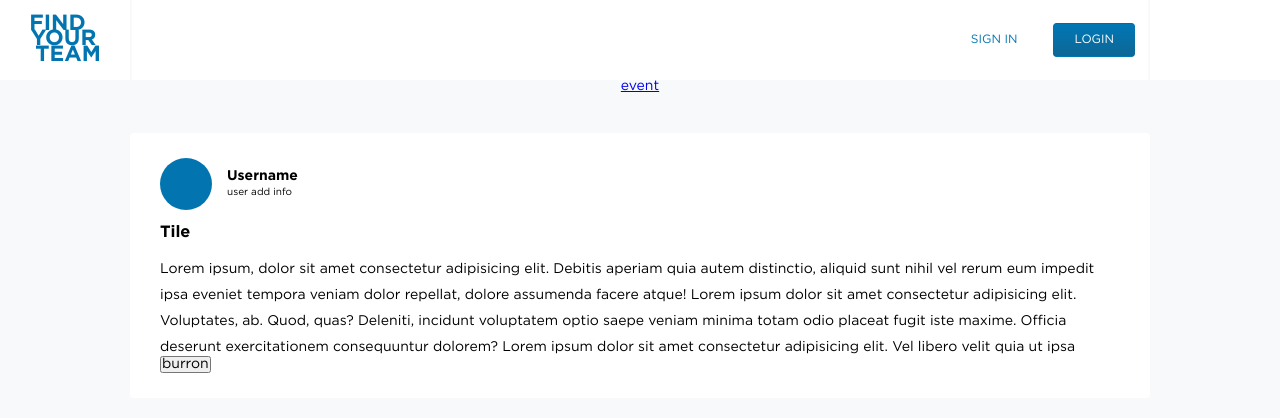
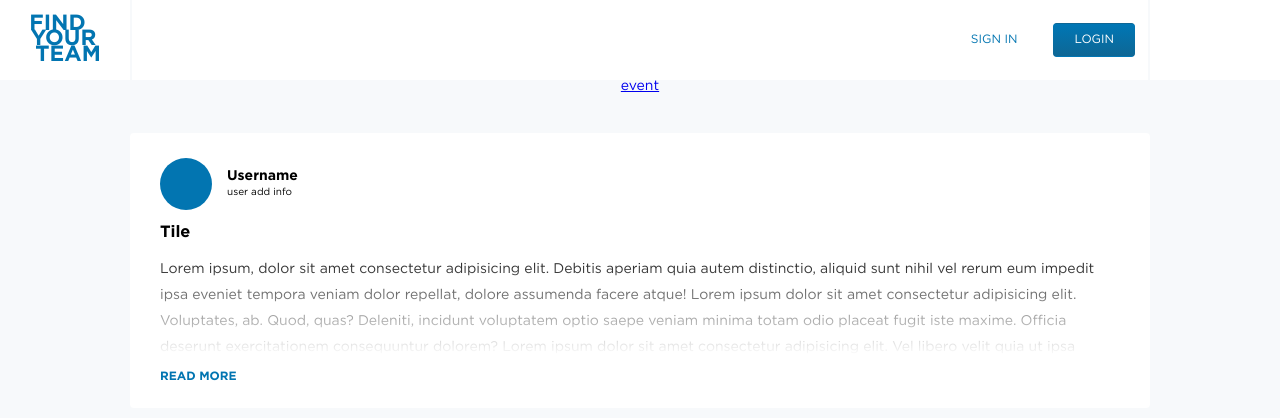
Before and after one commit to dubikvlad/FindYourTeam, a Next.js app in the folder client/: page /event in a window 1280 px wide. Shown: the top 418 px of the page. Built offline with nearby package versions, Linux system fonts and the light colour scheme.

Commit message:
fix button

```diff
--- a/client/features/pages/Event/Event.tsx
+++ b/client/features/pages/Event/Event.tsx
@@ -5,7 +5,7 @@ import {
   StyledTitle,
   StyledText,
 } from '@/features/src/styledComponents'
-import styled from 'styled-components'
+import styled, { css } from 'styled-components'
 
 export default function Event() {
   const [isOpen, setIsOpen] = useState(false)
@@ -21,7 +21,6 @@ export default function Event() {
     }
   }, [text.current, isOpen])
 
-
   return (
     <StyledPage>
       <StyledContainer>
@@ -36,31 +35,32 @@ export default function Event() {
           <StyledTitle type="h3" mb={15}>
             Tile
           </StyledTitle>
-          <div>
-            <StyledText size={14} ref={text}>
-              Lorem ipsum, dolor sit amet consectetur adipisicing elit. Debitis
-              aperiam quia autem distinctio, aliquid sunt nihil vel rerum eum
-              impedit ipsa eveniet tempora veniam dolor repellat, dolore
-              assumenda facere atque! Lorem ipsum dolor sit amet consectetur
-              adipisicing elit. Voluptates, ab. Quod, quas? Deleniti, incidunt
-              voluptatem optio saepe veniam minima totam odio placeat fugit iste
-              maxime. Officia deserunt exercitationem consequuntur dolorem?
-              Lorem ipsum dolor sit amet consectetur adipisicing elit. Vel
-              libero velit quia ut ipsa consequatur labore eos placeat
-              voluptatum! Assumenda doloribus a perspiciatis dolor quidem
-              tempore impedit culpa placeat alias. Lorem ipsum dolor, sit amet
-              consectetur adipisicing elit. Tempora harum voluptatibus magni
-              soluta quos voluptates debitis, autem, placeat doloribus et
-              quibusdam. Vel minus commodi tempore eius cum unde, dicta dolorem!
-            </StyledText>
-            <button
+
+          <Text size={14} ref={text} isOpen={isOpen}>
+            Lorem ipsum, dolor sit amet consectetur adipisicing elit. Debitis
+            aperiam quia autem distinctio, aliquid sunt nihil vel rerum eum
+            impedit ipsa eveniet tempora veniam dolor repellat, dolore assumenda
+            facere atque! Lorem ipsum dolor sit amet consectetur adipisicing
+            elit. Voluptates, ab. Quod, quas? Deleniti, incidunt voluptatem
+            optio saepe veniam minima totam odio placeat fugit iste maxime.
+            Officia deserunt exercitationem consequuntur dolorem? Lorem ipsum
+            dolor sit amet consectetur adipisicing elit. Vel libero velit quia
+            ut ipsa consequatur labore eos placeat voluptatum! Assumenda
+            doloribus a perspiciatis dolor quidem tempore impedit culpa placeat
+            alias. Lorem ipsum dolor, sit amet consectetur adipisicing elit.
+            Tempora harum voluptatibus magni soluta quos voluptates debitis,
+            autem, placeat doloribus et quibusdam. Vel minus commodi tempore
+            eius cum unde, dicta dolorem!
+          </Text>
+          {!isOpen && (
+            <Button
               onClick={() => {
                 setIsOpen(!isOpen)
               }}
             >
-              burron
-            </button>
-          </div>
+              read more
+            </Button>
+          )}
         </EventWrapper>
       </StyledContainer>
     </StyledPage>
@@ -95,6 +95,28 @@ const UserData = styled.div`
   }
 `
 
+const Text = styled(StyledText)<{ isOpen: boolean }>`
+  ${(p) =>
+    !p.isOpen &&
+    css`
+      background: linear-gradient(180deg, #181818 0%, rgba(24, 24, 24, 0) 100%);
+      -webkit-background-clip: text;
+      -webkit-text-fill-color: transparent;
+      background-clip: text;
+      text-fill-color: transparent;
+    `}
+  transition: max-height 0.5s, background 0.5s;
+`
+
 const EventWrapper = styled.div`
   padding-top: 15px;
 `
+
+const Button = styled.div`
+  text-transform: uppercase;
+  font-weight: 700;
+  margin-top: 15px;
+  font-size: 12px;
+  color: ${({ theme }) => theme.colors.blue};
+  cursor: pointer;
+`
--- a/client/features/src/styledComponents/StyledText/StyledText.tsx
+++ b/client/features/src/styledComponents/StyledText/StyledText.tsx
@@ -75,7 +75,6 @@ export const Text = styled.p<TextProps>`
         ? `height: ${height}px;`
         : `height: ${height};`
       : null}
-    transition: all 0.5s;
   overflow: hidden;
 `
 
```
Also changed, not shown: client/pages/user/[id]/user.tsx (added).
